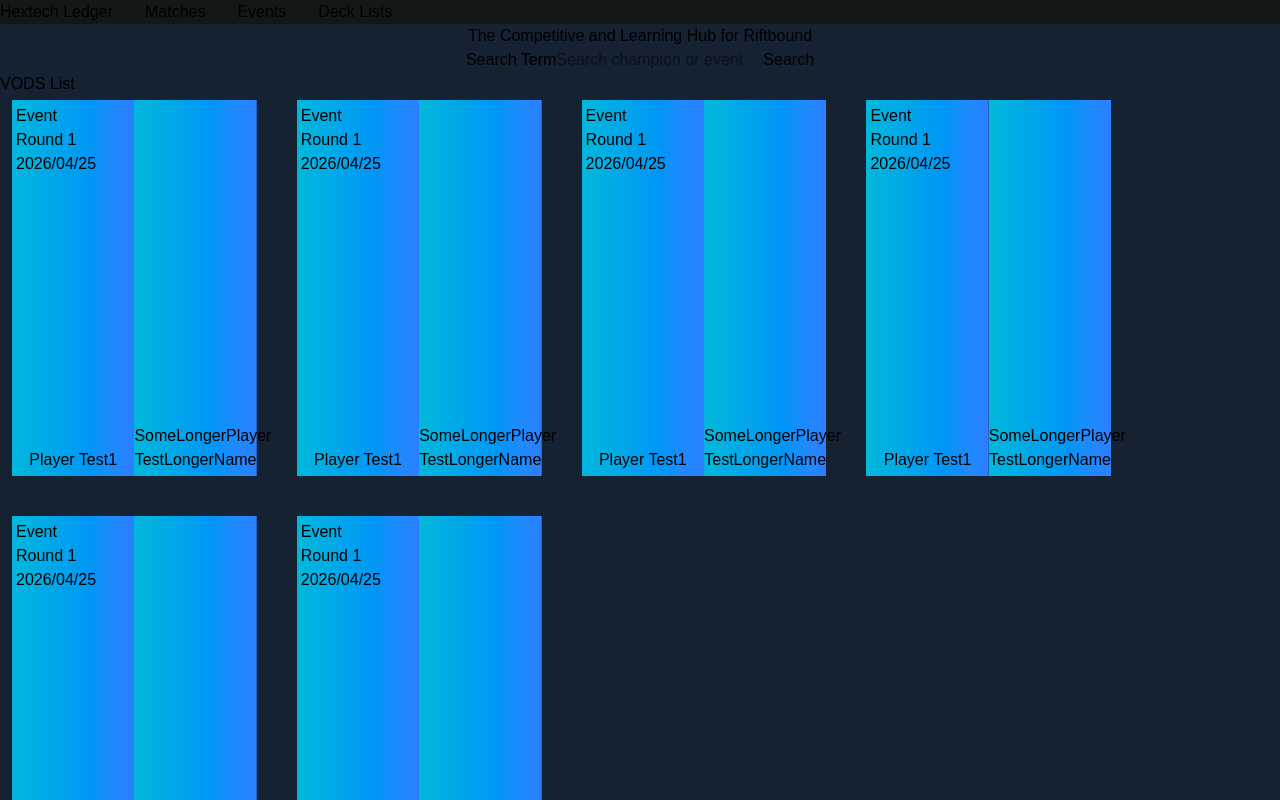
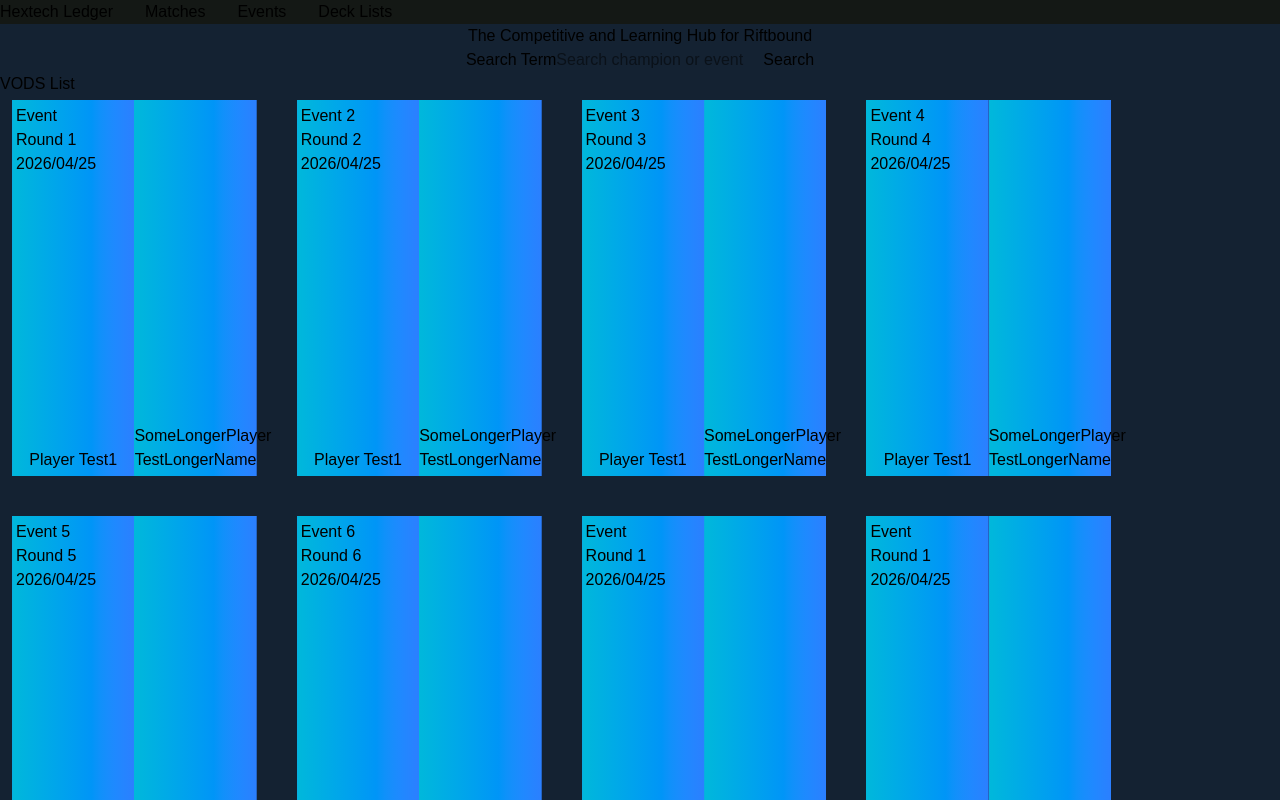
Before and after one commit to BrandenSoropia/hextech-ledger, a Next.js app in the folder frontend/: page / in a window 1280 px wide. Shown: the top 800 px of the page. Built offline with nearby package versions, Linux system fonts and the light colour scheme.

Commit message:
Common types file. Setup /match dynamic slug.

```diff
--- a/frontend/src/app/_components/MatchCard.tsx
+++ b/frontend/src/app/_components/MatchCard.tsx
@@ -1,24 +1,9 @@
 import React from "react";
-
-interface PlayerDetailsProps {
-  backgroundImageSrc: string;
-  name: string;
-}
-
-interface MatchCardProps {
-  eventName: string;
-  round: string;
-  date: string;
-  player1: PlayerDetailsProps;
-  player2: PlayerDetailsProps;
-}
+import { PlayerDetails, Match } from "./types";
 
 const placeholderStyles = "bg-linear-to-r from-cyan-500 to-blue-500";
 
-const PlayerDetailsSection = ({
-  name,
-  backgroundImageSrc,
-}: PlayerDetailsProps) => {
+const PlayerDetailsSection = ({ name, backgroundImageSrc }: PlayerDetails) => {
   return (
     <div
       className={`flex flex-col justify-end align-center w-1/2 bg-[url(${backgroundImageSrc})] bg-cover bg-center ${placeholderStyles}`}
@@ -28,13 +13,7 @@ const PlayerDetailsSection = ({
   );
 };
 
-const MatchCard = ({
-  eventName,
-  round,
-  date,
-  player1,
-  player2,
-}: MatchCardProps) => {
+const MatchCard = ({ eventName, round, date, player1, player2 }: Match) => {
   return (
     <div className={`relative h-48 w-full md:h-96 md:w-1/3 lg:w-1/5`}>
       <div className="absolute top-2 left-2">
--- a/frontend/src/app/_components/MatchList.tsx
+++ b/frontend/src/app/_components/MatchList.tsx
@@ -1,8 +1,12 @@
 import MatchCard from "./MatchCard";
+import { Match } from "./types";
 
-const MatchList = () => {
+const MatchList = ({ matches }: { matches: Match[] }) => {
   return (
     <div className="flex flex-row flex-wrap gap-8 px-2">
+      {matches.map((match) => (
+        <MatchCard key={match.id} {...match} />
+      ))}
       <MatchCard
         eventName="Event"
         round="Round 1"
--- /dev/null
+++ b/frontend/src/app/_components/types.ts
@@ -0,0 +1,17 @@
+export interface PlayerDetails {
+  backgroundImageSrc: string;
+  name: string;
+}
+
+export interface Match {
+  eventName: string;
+  round: string;
+  date: string;
+  player1: PlayerDetails;
+  player2: PlayerDetails;
+  vodUrl: {
+    type: "youtube";
+    timestamp?: number;
+  };
+  id: string;
+}
--- a/frontend/src/app/page.tsx
+++ b/frontend/src/app/page.tsx
@@ -1,5 +1,93 @@
 import Header from "../components/Header";
 import MatchList from "./_components/MatchList";
+import { Match } from "./_components/types";
+
+const placeholderMatches: Match[] = [
+  {
+    eventName: "Event",
+    round: "Round 1",
+    date: "2026/04/25",
+    player1: { backgroundImageSrc: "", name: "Player Test1" },
+    player2: {
+      backgroundImageSrc: "",
+      name: "SomeLongerPlayer TestLongerName",
+    },
+    vodUrl: {
+      type: "youtube",
+    },
+    id: "a1",
+  },
+  {
+    eventName: "Event 2",
+    round: "Round 2",
+    date: "2026/04/25",
+    player1: { backgroundImageSrc: "", name: "Player Test1" },
+    player2: {
+      backgroundImageSrc: "",
+      name: "SomeLongerPlayer TestLongerName",
+    },
+    vodUrl: {
+      type: "youtube",
+    },
+    id: "b2",
+  },
+  {
+    eventName: "Event 3",
+    round: "Round 3",
+    date: "2026/04/25",
+    player1: { backgroundImageSrc: "", name: "Player Test1" },
+    player2: {
+      backgroundImageSrc: "",
+      name: "SomeLongerPlayer TestLongerName",
+    },
+    vodUrl: {
+      type: "youtube",
+    },
+    id: "c3",
+  },
+  {
+    eventName: "Event 4",
+    round: "Round 4",
+    date: "2026/04/25",
+    player1: { backgroundImageSrc: "", name: "Player Test1" },
+    player2: {
+      backgroundImageSrc: "",
+      name: "SomeLongerPlayer TestLongerName",
+    },
+    vodUrl: {
+      type: "youtube",
+    },
+    id: "d4",
+  },
+  {
+    eventName: "Event 5",
+    round: "Round 5",
+    date: "2026/04/25",
+    player1: { backgroundImageSrc: "", name: "Player Test1" },
+    player2: {
+      backgroundImageSrc: "",
+      name: "SomeLongerPlayer TestLongerName",
+    },
+    vodUrl: {
+      type: "youtube",
+    },
+    id: "e5",
+  },
+  {
+    eventName: "Event 6",
+    round: "Round 6",
+    date: "2026/04/25",
+    player1: { backgroundImageSrc: "", name: "Player Test1" },
+    player2: {
+      backgroundImageSrc: "",
+      name: "SomeLongerPlayer TestLongerName",
+    },
+    vodUrl: {
+      type: "youtube",
+    },
+    id: "f6",
+  },
+];
 
 export default function Home() {
   return (
@@ -18,7 +106,7 @@ export default function Home() {
       </form>
       <section className="flex flex-col">
         <h2>VODS List</h2>
-        <MatchList />
+        <MatchList matches={placeholderMatches} />
       </section>
     </main>
   );
```
Also changed, not shown: frontend/src/app/pages/match/[...slug].tsx (added).
